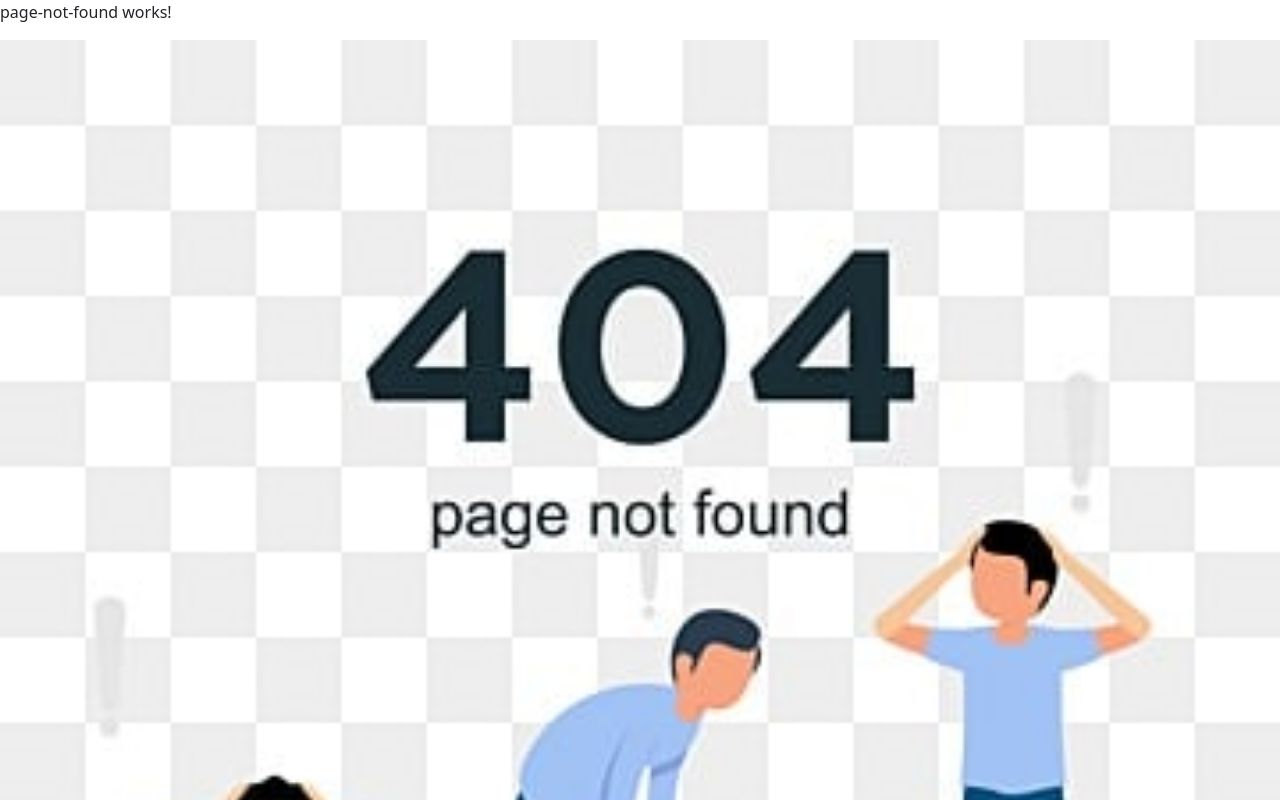
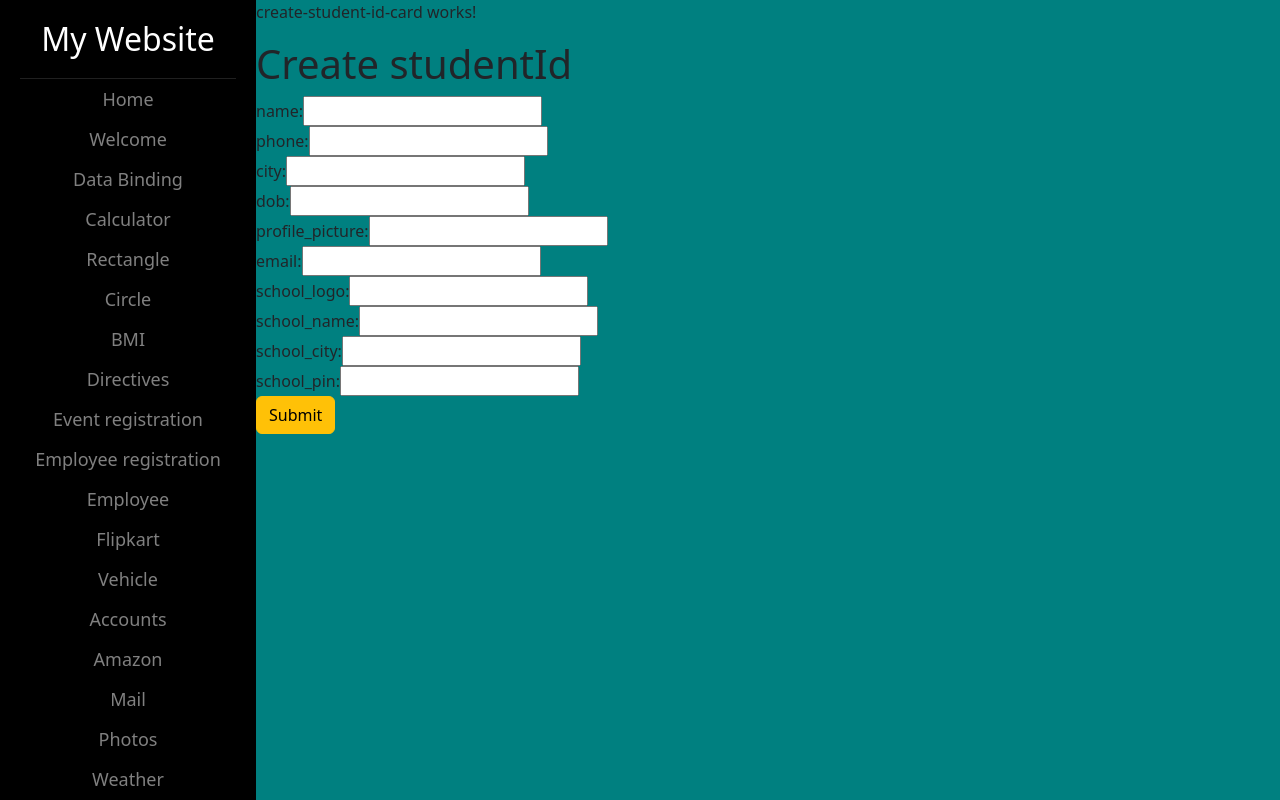
Before and after one commit to venkateshthooti/my-app, an Angular app: page /dashboard/createIdcards in a window 1280 px wide. Shown: the top 800 px of the page. Built offline with nearby package versions, Linux system fonts and the light colour scheme.

Commit message:
Creation of student id card functionality added to dashboard

```diff
--- a/src/app/app-routing.module.ts
+++ b/src/app/app-routing.module.ts
@@ -28,6 +28,7 @@ import { SocialProfilesComponent } from './social-profiles/social-profiles.compo
 import { CreateVehicleComponent } from './create-vehicle/create-vehicle.component';
 import { CraeteAccountsComponent } from './craete-accounts/craete-accounts.component';
 import { StudentIdCardComponent } from './student-id-card/student-id-card.component';
+import { CreateStudentIdCardComponent } from './create-student-id-card/create-student-id-card.component';
 
 const routes: Routes = [
 {path:'login',component:LoginComponent},
@@ -56,9 +57,11 @@ const routes: Routes = [
   {path:'social-profiles',component:SocialProfilesComponent},
   {path:'craeteVehicles',component:CreateVehicleComponent},
   {path:'createAccounts',component:CraeteAccountsComponent},
-  {path:'studentidcard',component:StudentIdCardComponent}
+  {path:'studentidcard',component:StudentIdCardComponent},
+  {path:'createIdcards',component:CreateStudentIdCardComponent}
 
 ]},
+
 {path:'',component:LoginComponent},
 {path:'**',component:PageNotFoundComponent}
 
--- a/src/app/app.module.ts
+++ b/src/app/app.module.ts
@@ -32,7 +32,8 @@ import { PokemonCarouselComponent } from './pokemon-carousel/pokemon-carousel.co
 import { SocialProfilesComponent } from './social-profiles/social-profiles.component';
 import { CreateVehicleComponent } from './create-vehicle/create-vehicle.component';
 import { CraeteAccountsComponent } from './craete-accounts/craete-accounts.component';
-import { StudentIdCardComponent } from './student-id-card/student-id-card.component'
+import { StudentIdCardComponent } from './student-id-card/student-id-card.component';
+import { CreateStudentIdCardComponent } from './create-student-id-card/create-student-id-card.component'
 
 @NgModule({
   declarations: [
@@ -64,7 +65,8 @@ import { StudentIdCardComponent } from './student-id-card/student-id-card.compon
     SocialProfilesComponent,
     CreateVehicleComponent,
     CraeteAccountsComponent,
-    StudentIdCardComponent
+    StudentIdCardComponent,
+    CreateStudentIdCardComponent
   ],
   imports: [
     BrowserModule,
--- /dev/null
+++ b/src/app/create-student-id-card/create-student-id-card.component.html
@@ -0,0 +1,39 @@
+<p>create-student-id-card works!</p>
+
+
+<h1>Create studentId</h1>
+
+<form [formGroup]="studenIdCardForm">
+    <label for="">name:</label>
+    <input type="text" formControlName="name">
+    <br>
+    <label for="">phone:</label>
+    <input type="text" formControlName="phone">
+    <br>
+    <label for="">city:</label>
+    <input type="text" formControlName="city">
+    <br>
+    <label for="">dob:</label>
+    <input type="text" formControlName="dob">
+    <br>
+    <label for="">profile_picture:</label>
+    <input type="text" formControlName="profie_picture">
+    <br>
+    <label for="">email:</label>
+    <input type="text" formControlName="email">
+    <br>
+    <label for="">school_logo:</label>
+    <input type="text" formControlName="school_logo">
+    <br>
+    <label for="">school_name:</label>
+    <input type="text" formControlName="school_name">
+    <br>
+    <label for="">school_city:</label>
+    <input type="text" formControlName="school_city">
+    <br>
+    <label for="">school_pin:</label>
+    <input type="text" formControlName="school_pin">
+    <br>
+
+    <button (click)="createSudentIdComponent()" class="btn btn-warning">Submit</button>
+</form>
--- /dev/null
+++ b/src/app/create-student-id-card/create-student-id-card.component.ts
@@ -0,0 +1,43 @@
+import { HttpClient } from '@angular/common/http';
+import { Component } from '@angular/core';
+import { FormControl, FormGroup } from '@angular/forms';
+import { Observable } from 'rxjs';
+import { StudentIdCardService } from '../student-id-card.service';
+
+@Component({
+  selector: 'app-create-student-id-card',
+  templateUrl: './create-student-id-card.component.html',
+  styleUrls: ['./create-student-id-card.component.css']
+})
+export class CreateStudentIdCardComponent {
+
+  public studenIdCardForm:FormGroup=new FormGroup(
+    {
+      name: new FormControl(),
+      phone: new FormControl(),
+      city: new FormControl(),
+      dob: new FormControl(),
+      profie_picture: new FormControl(),
+      email: new FormControl(),
+      school_logo: new FormControl(),
+      school_name: new FormControl(),
+      school_city: new FormControl(),
+      school_pin: new FormControl()
+    }
+  )
+  constructor(private _studentIdCardService:StudentIdCardService){
+
+  }
+  createSudentIdComponent(){
+    this._studentIdCardService.createStudentIdservice(this.studenIdCardForm.value).subscribe(
+      (data:any)=>{
+        alert("New id card creation successfull....!")
+      },
+      (err:any)=>{
+        alert("Creation failed")
+      }
+    )
+  }
+
+
+}
--- a/src/app/dashboard/dashboard.component.html
+++ b/src/app/dashboard/dashboard.component.html
@@ -30,6 +30,7 @@
         <h4 class="menuTabs" routerLink="craeteVehicles">Create-vehicles</h4>
         <h4 class="menuTabs" routerLink="createAccounts">Create-accounts</h4>
         <h4 class="menuTabs" routerLink="studentidcard">StudentIdcards</h4>
+        <h4 class="menuTabs" routerLink="createIdcards">CreateIdcards</h4>
         <hr>
         <button class="logoutButton" routerLink="/login">Logout</button>
 
--- a/src/app/student-id-card.service.ts
+++ b/src/app/student-id-card.service.ts
@@ -22,7 +22,7 @@ export class StudentIdCardService {
   }
 
   getSortedStudentIdcards(columnName: string, order: string): Observable<any> {
-  return  this._httpClient.get(
+    return this._httpClient.get(
       'https://6128991386a213001729f9df.mockapi.io/test/v1/student?sortBy=' +
         columnName +
         '&order=' +
@@ -30,12 +30,24 @@ export class StudentIdCardService {
     );
   }
 
-  deleteService(id:number):Observable<any>{
-    return this._httpClient.delete("https://6128991386a213001729f9df.mockapi.io/test/v1/student/"+id)
+  deleteService(id: number): Observable<any> {
+    return this._httpClient.delete(
+      'https://6128991386a213001729f9df.mockapi.io/test/v1/student/' + id
+    );
+  }
+  paginationService(limit: number, pageNumber: number): Observable<any> {
+    return this._httpClient.get(
+      'https://6128991386a213001729f9df.mockapi.io/test/v1/student?limit=' +
+        limit +
+        '&page=' +
+        pageNumber
+    );
+  }
 
+  createStudentIdservice(studenIdCardForm: any): Observable<any> {
+    return this._httpClient.post(
+      'https://6128991386a213001729f9df.mockapi.io/test/v1/student',
+      studenIdCardForm
+    );
   }
-    paginationService(limit:number,pageNumber:number):Observable<any>{
-      return this._httpClient.get("https://6128991386a213001729f9df.mockapi.io/test/v1/student?limit="+limit+"&page="+pageNumber)
-
-    }
 }
--- a/src/app/student-id-card/student-id-card.component.html
+++ b/src/app/student-id-card/student-id-card.component.html
@@ -36,6 +36,8 @@
     <option value="3">3</option>
   </select>
   <button (click)="paginationComponent()" class="btn btn-success">pagination</button>
+
+  <button class="btn btn-dark" routerLink="../createIdcards">Craete new Id card</button>
 
   <div class="childContainer px-4 pt-2">
     <div class="cards card my-2 p-2" *ngFor="let student of students">
```
Also changed, not shown: src/app/create-student-id-card/create-student-id-card.component.css (added), 1 other file (tests, documents, lock files or other folders).
